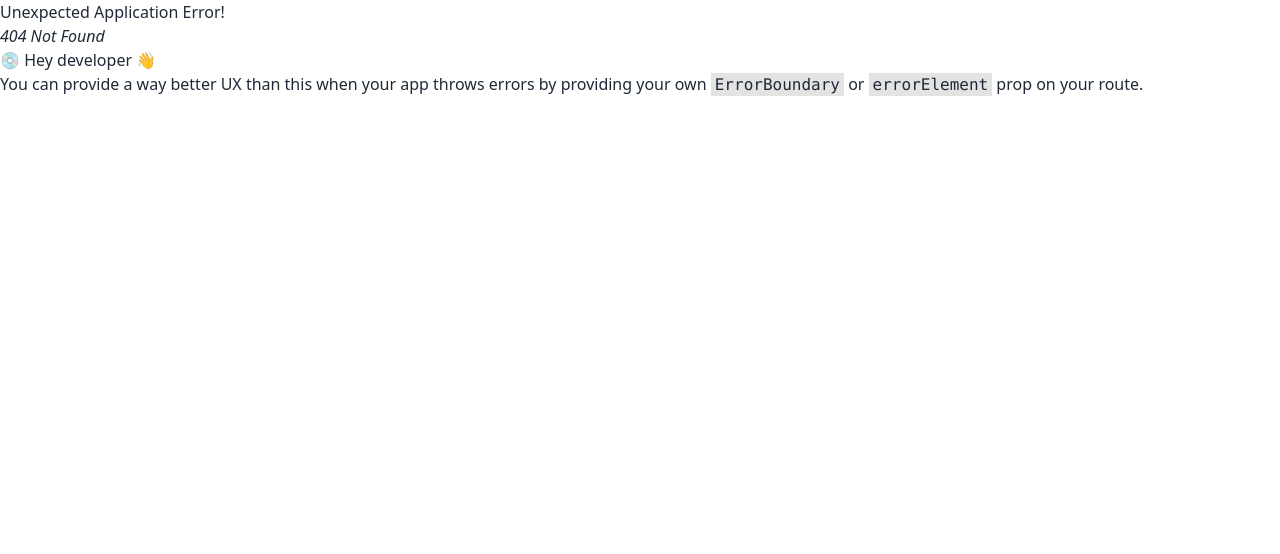
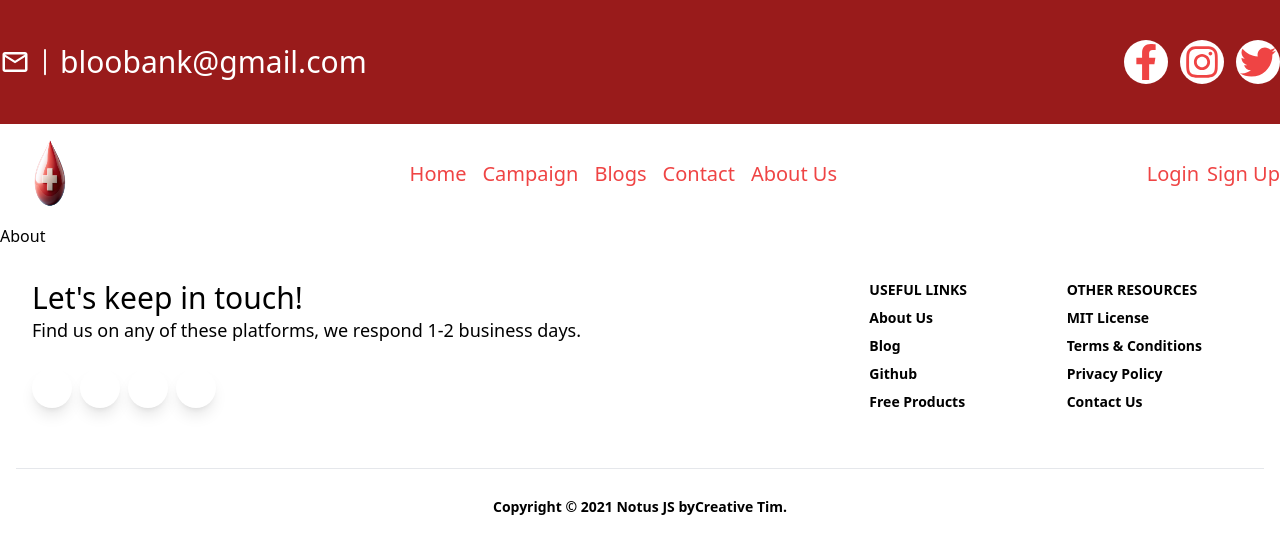
Before and after one commit to iripon07/blood-donation-client, a React (Vite) app: page /about in a window 1280 px wide. Before the commit this address had no page. Shown: the top 554 px of the page. Built offline with nearby package versions, Linux system fonts and the light colour scheme.

Commit message:
Navbar added and pages added

```diff
--- a/eslint.config.js
+++ b/eslint.config.js
@@ -33,10 +33,6 @@
         'warn',
         { allowConstantExport: true },
       ],
-    }, env: {
-      browser: true,
-      node: true,
-      es6: true
     },
   },
 ]
--- a/src/Shared/Navbar/Navbar.jsx
+++ b/src/Shared/Navbar/Navbar.jsx
@@ -4,19 +4,18 @@
 
 const Navbar = () => {
   return (
-    <div className="container mx-auto ">
+    <div className="container mx-auto">
       <div
-        style={{ border: "1px solid red" }}
-        className="flex justify-between items-center h-[100px]"
+        className="flex justify-between items-center"
       >
         <div >
           <img
             src={logo}
-            className="w-[150px] h-[50px]"
+            className="w-[100px] h-[100px]"
             alt="Logo of the site"
           />
         </div>
-        <div className="text-xl text-secondary space-x-2">
+        <div className="text-xl text-secondary space-x-4">
           <NavLink to="/">Home</NavLink>
           <NavLink to="/campaign">Campaign</NavLink>
           <NavLink to="/blogs">Blogs</NavLink>
--- /dev/null
+++ b/src/pages/About/About.jsx
@@ -0,0 +1,9 @@
+
+
+const About = () => {
+  return (
+    <div>About</div>
+  )
+}
+
+export default About
--- /dev/null
+++ b/src/pages/Blogs/Blogs.jsx
@@ -0,0 +1,9 @@
+
+
+const Blogs = () => {
+  return (
+    <div>Blog</div>
+  )
+}
+
+export default Blogs
--- /dev/null
+++ b/src/pages/Campaign/Campaign.jsx
@@ -0,0 +1,9 @@
+
+
+const Campaign = () => {
+  return (
+    <div>Campaign</div>
+  )
+}
+
+export default Campaign
--- /dev/null
+++ b/src/pages/Contact/Contact.jsx
@@ -0,0 +1,11 @@
+import React from 'react'
+
+const Contact = () => {
+  return (
+    <div>
+
+    </div>
+  )
+}
+
+export default Contact
--- a/tailwind.config.js
+++ b/tailwind.config.js
@@ -14,6 +14,5 @@
 },
   },
   plugins: [
-    require('daisyui'),
   ],
 }
```
Also changed, not shown: src/routes/router.jsx (+21 -1 lines).
